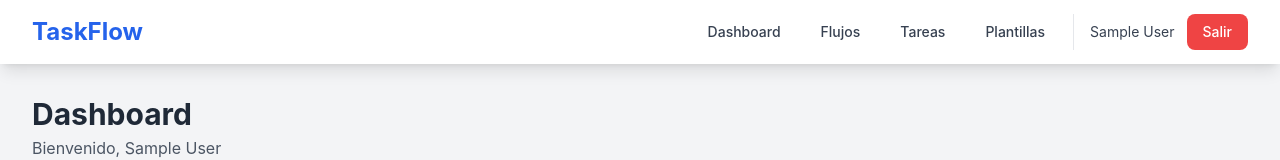
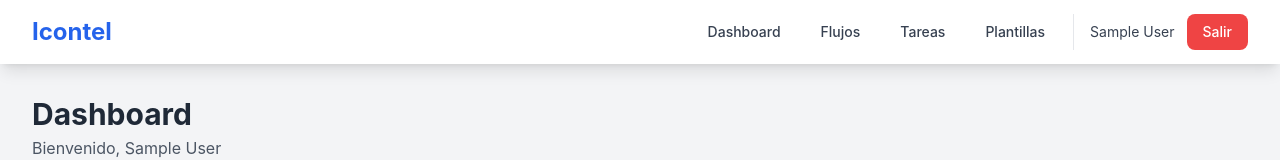
Before and after one commit to Edisinh0/Taskflow-Icontel, a Vue app in the folder taskflow-frontend/: page /dashboard in a window 1280 px wide. Shown: the top 160 px of the page. Built offline with nearby package versions, Linux system fonts and the light colour scheme; no server answers; sample sign-in values are in the browser's storage.

Commit message:
Frontend actualizado, funciones del flujo funcionando al 100%, se pueden agregar tareas y editar

```diff
--- a/taskflow-frontend/src/views/DashboardView.vue
+++ b/taskflow-frontend/src/views/DashboardView.vue
@@ -6,7 +6,7 @@
         <div class="flex justify-between h-16">
           <!-- Logo y nombre -->
           <div class="flex items-center">
-            <h1 class="text-2xl font-bold text-blue-600">TaskFlow</h1>
+            <h1 class="text-2xl font-bold text-blue-600">Icontel</h1>
           </div>
 
           <!-- Navegación -->
--- a/taskflow-frontend/src/views/FlowsView.vue
+++ b/taskflow-frontend/src/views/FlowsView.vue
@@ -5,7 +5,7 @@
       <div class="max-w-7xl mx-auto px-4 sm:px-6 lg:px-8">
         <div class="flex justify-between h-16">
           <div class="flex items-center">
-            <h1 class="text-2xl font-bold text-blue-600">TaskFlow</h1>
+            <h1 class="text-2xl font-bold text-blue-600">Icontel</h1>
           </div>
           <div class="flex items-center space-x-4">
             <router-link to="/dashboard" class="px-3 py-2 rounded-md text-sm font-medium text-gray-700 hover:text-blue-600">Dashboard</router-link>
```
Also changed, not shown: taskflow-frontend/src/views/TasksView.vue (line endings or trailing spaces).
